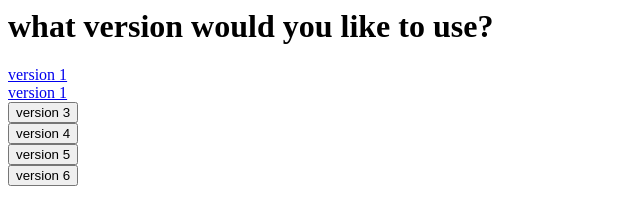
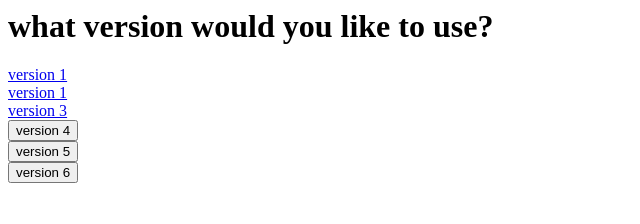
Before and after one commit to chickennu99et/datacollintype, a plain HTML site: page index.html in a window 1280 px wide. Shown: the whole page, without its empty margins (0-640 px from the left). Drawn offline with Linux system fonts and the light colour scheme.

Commit message:
Update index.html

```diff
--- a/index.html
+++ b/index.html
@@ -3,16 +3,10 @@
     <h1>what version would you like to use?</h1>
     <div><a href="https://chickennu99et.github.io/datacollintype/version1.html">version 1</a><div>
     <div><a href="https://chickennu99et.github.io/datacollintype/version2.html">version 1</a></div>
-    <div><button onclick="uc()">version 3</button></div>
+    <div><a href="https://chickennu99et.github.io/datacollintype/version3.html">version 3</button></div>
     <div><button onclick="uc()">version 4</button></div>
     <div><button onclick="uc()">version 5</button></div>
     <div><button onclick="uc()">version 6</button></div>
     <script src="time.js"> </script>
-    <script>
-    function uc()
-    {
-      alert("under construction");
-    }
-  </script>
   </body>
 </html>
```
